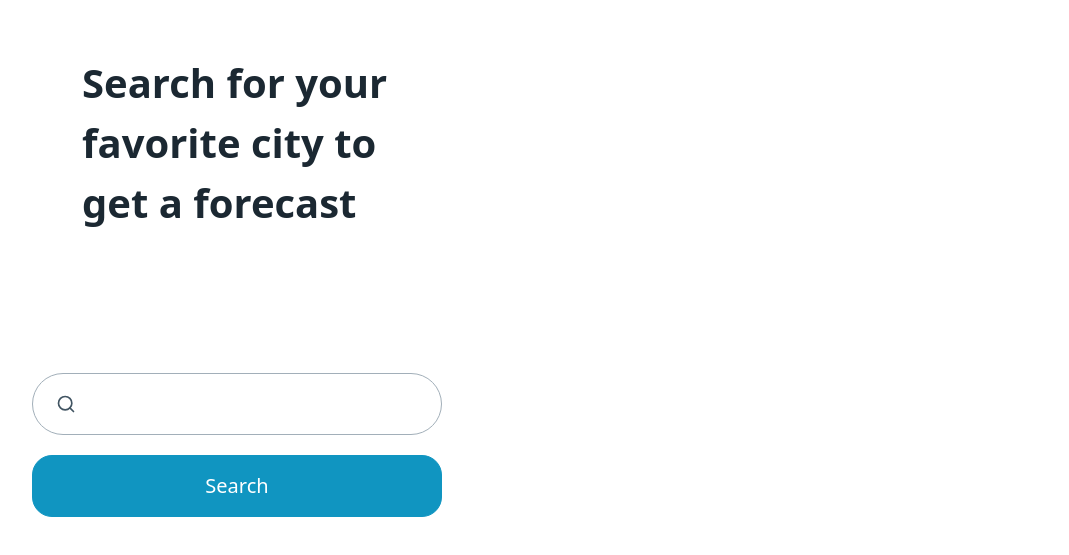
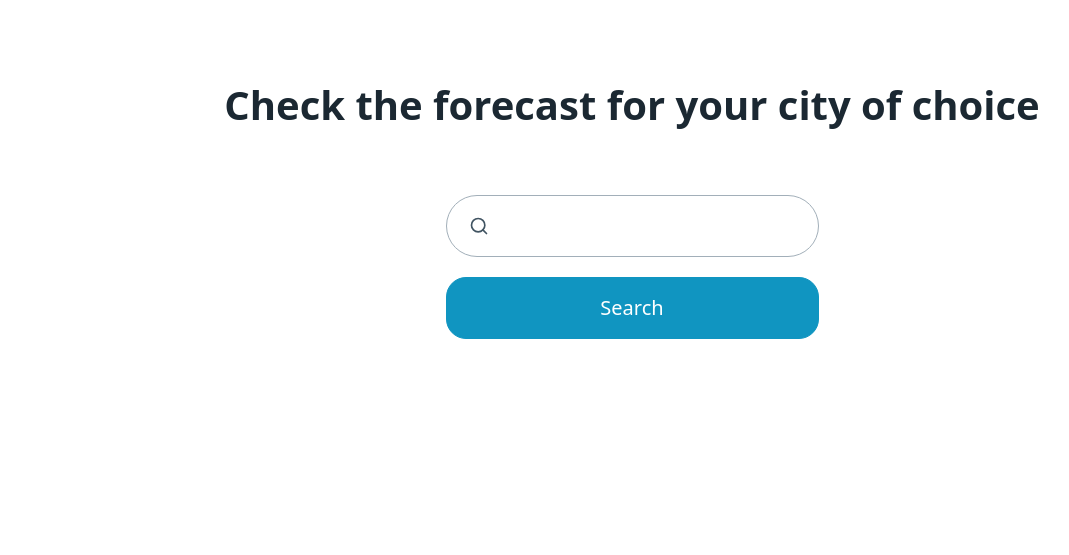
Before and after one commit to MD-2016/Weather-App, a plain HTML site: page src/pages/index.html in a window 1280 px wide. Shown: the part 225-780 px from the top of the page, without its empty margins (8-1077 px from the left). Drawn offline with Linux system fonts and the light colour scheme.

Commit message:
fixed styling in style.css

```diff
--- a/src/assets/styles/styles.css
+++ b/src/assets/styles/styles.css
@@ -1,4 +1,4 @@
-*::before, *::after  {
+*::before, *::after, * {
     box-sizing: border-box;
 }
 
@@ -6,28 +6,33 @@
     --border-radius: 20px;
 }
 
+body {
+   min-height: 100%;
+}
+
 .layout {
-    width: 22.5rem;
-    height: 50rem;
     display: grid;
-    grid: "sidebar main" 1fr / auto 1fr;
-    align-items: center;
-    gap: 2rem;
+    place-items: center;
+    margin-top: 15rem;
+    position: sticky;
 }
 
 .sidebar {
-    grid-area: sidebar;
+    display:none;
 }
 
-.main {
-    grid-area: main;
+.btn {
+    border-radius: var(--border-radius);
 }
 
 .heroText {
-    padding: 2.5rem;
-    margin-bottom: 4.5rem;
+    font-size: 1.2rem;
 }
 
-.btn {
-    border-radius: var(--border-radius)
+@media(width  > 430px) {
+    .heroText {
+        font-size: 2rem;
+    }
+
+
 }
--- a/src/pages/index.html
+++ b/src/pages/index.html
@@ -9,16 +9,14 @@
 </head>
 <body>
     <section class="layout">
-        <div class="sidebar"></div>
-        <div class="main">
+            <div class="sidebar"></div>
             <h1 class="heroText">
-                Search for your favorite city to get a forecast
+                Check the forecast for your city of choice
             </h1>
-            <form action="" method="get">
+            <form action="" method="get" class="former">
                 <input type="search" name="searchBox" id="searchBox">
                 <button class="btn">Search</button>
             </form>
-        </div>
     </section>
 </body>
 </html>
```
